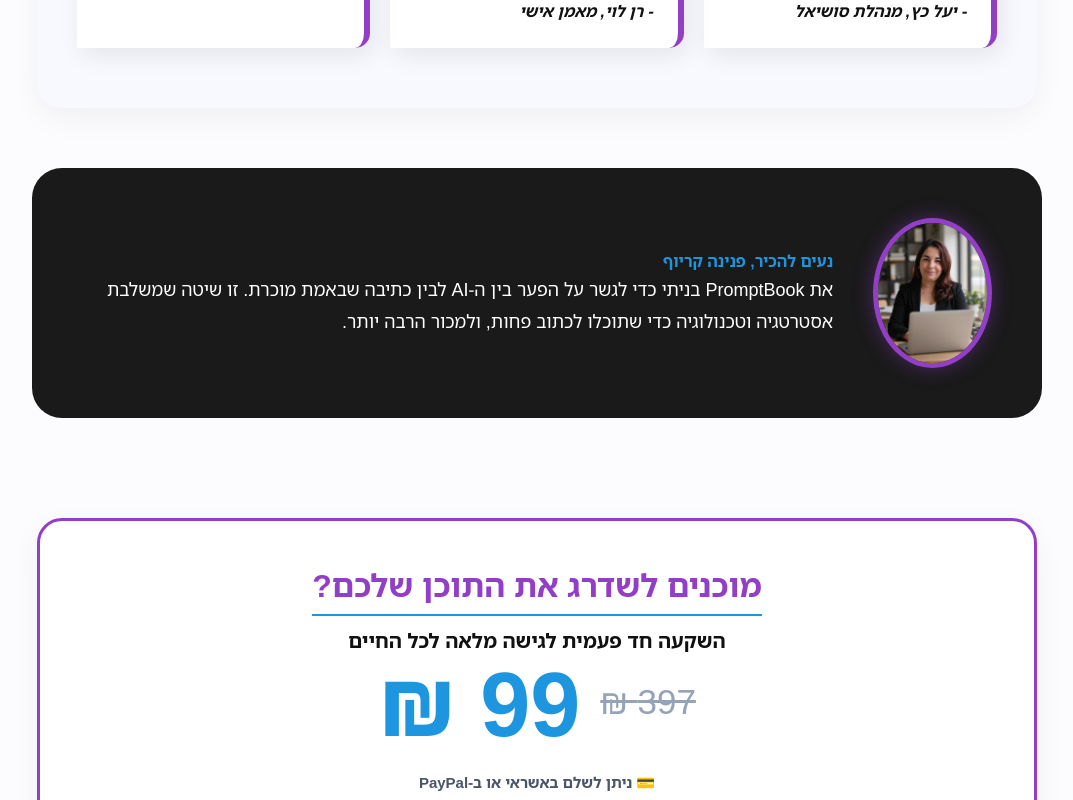
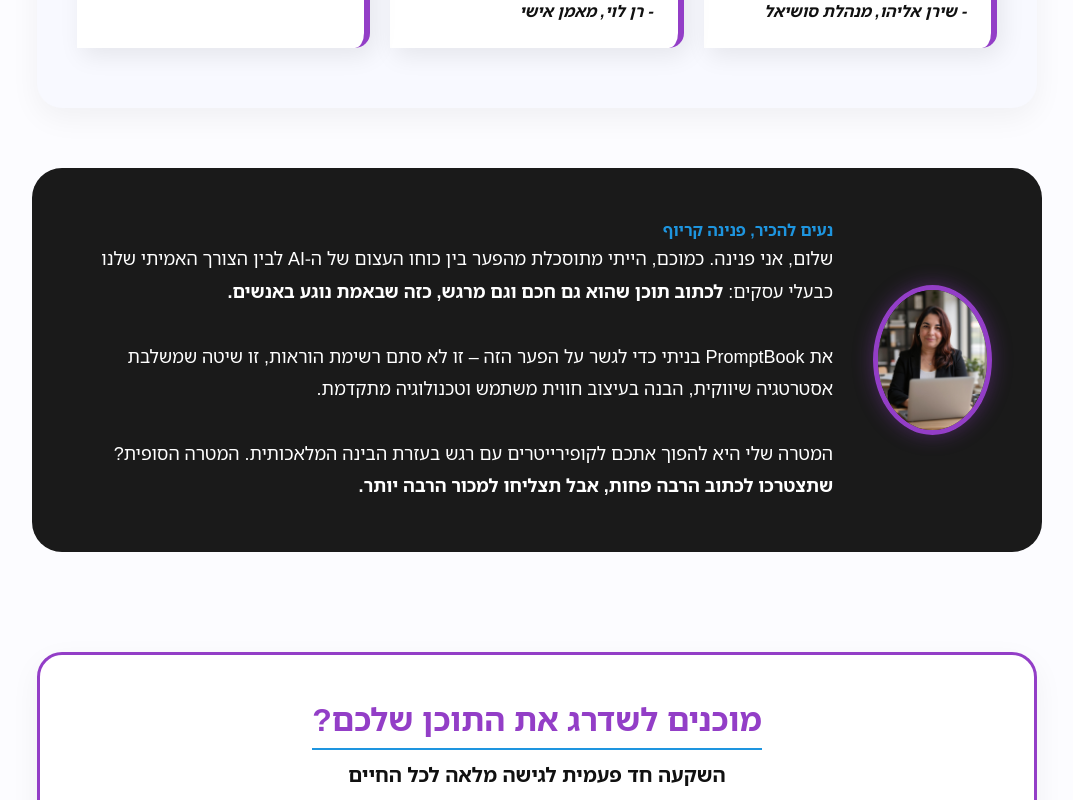
Before and after one commit to PINIKAR/promptbook-clean, a React (Vite) app: page / in a window 1280 px wide. Shown: the part 2137-2937 px from the top of the page, without its empty margins (103-1176 px from the left). Built offline with nearby package versions, Linux system fonts and the light colour scheme.

Commit message:
Update LandingPage.tsx

```diff
--- a/src/pages/LandingPage.tsx
+++ b/src/pages/LandingPage.tsx
@@ -367,7 +367,7 @@ const LandingPage = () => {
             <div className="testimonial">
               <div style={{color:'gold', fontSize:'22px', marginBottom: '10px'}}>★★★★★</div>
               "הכלי הזה חסך לי לפחות 5 שעות כתיבה שבועיות. במקום לשבור את הראש, אני פשוט מעתיקה ומדביקה."
-              <br /><br /><strong>- יעל כץ, מנהלת סושיאל</strong>
+              <br /><br /><strong>- שירן אליהו, מנהלת סושיאל</strong>
             </div>
             <div className="testimonial">
               <div style={{color:'gold', fontSize:'22px', marginBottom: '10px'}}>★★★★★</div>
@@ -384,12 +384,21 @@ const LandingPage = () => {
 
         <div className="wrap">
   <section className="about">
-            <img src="/pnina-profile.jpg" alt="Pnina Karayoff" onError={(e) => e.currentTarget.style.display = 'none'} />
+    <img
+        src="/pnina-profile.jpg"
+        alt="פנינה קריוף"
+        onError={(e) => e.currentTarget.style.display = 'none'}
+    />
     <div>
       <h2>נעים להכיר, פנינה קריוף</h2>
       <p style={{lineHeight: '1.8', fontSize: '18px'}}>
-                את PromptBook בניתי כדי לגשר על הפער בין ה-AI לבין כתיבה שבאמת מוכרת.
-                זו שיטה שמשלבת אסטרטגיה וטכנולוגיה כדי שתוכלו לכתוב פחות, ולמכור הרבה יותר.
+        שלום, אני פנינה. כמוכם, הייתי מתוסכלת מהפער בין כוחו העצום של ה-AI לבין הצורך האמיתי שלנו כבעלי עסקים:
+        <strong> לכתוב תוכן שהוא גם חכם וגם מרגש, כזה שבאמת נוגע באנשים.</strong>
+        <br/><br/>
+        את PromptBook בניתי כדי לגשר על הפער הזה – זו לא סתם רשימת הוראות, זו שיטה שמשלבת אסטרטגיה שיווקית, הבנה בעיצוב חווית משתמש וטכנולוגיה מתקדמת.
+        <br/><br/>
+        המטרה שלי היא להפוך אתכם לקופירייטרים עם רגש בעזרת הבינה המלאכותית. המטרה הסופית?
+        <strong> שתצטרכו לכתוב הרבה פחות, אבל תצליחו למכור הרבה יותר.</strong>
       </p>
     </div>
   </section>
```
Lines whose indentation alone changed are shown as unchanged.
